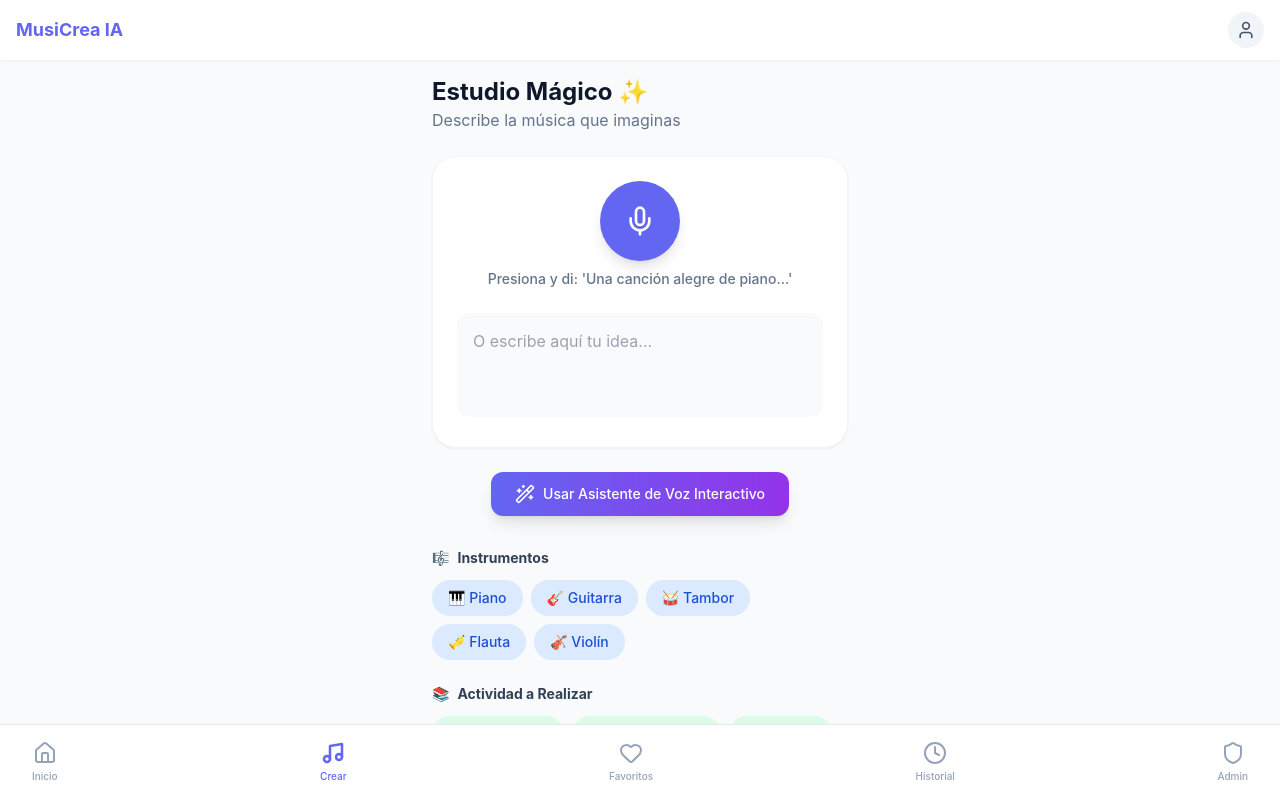
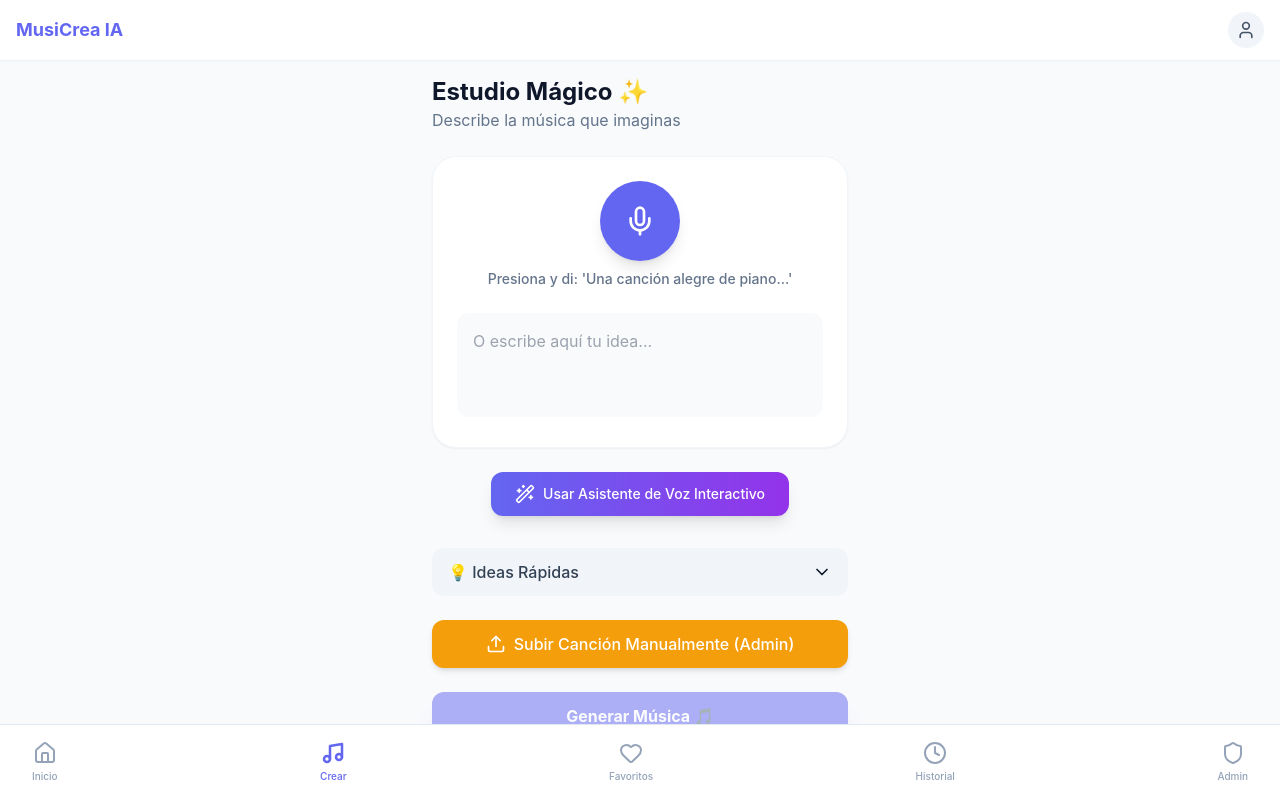
Before and after one commit to RicardoDQ73/swift-comet, a React (Vite) app in the folder frontend_new/: page /create in a window 1280 px wide. Shown: the top 800 px of the page. Built offline with nearby package versions, Linux system fonts and the light colour scheme; sample sign-in values are in the browser's storage.

Commit message:
Made quick ideas section collapsible with dropdown toggle

```diff
--- a/frontend_new/src/pages/CreateMusic.jsx
+++ b/frontend_new/src/pages/CreateMusic.jsx
@@ -1,6 +1,6 @@
 import React, { useState } from 'react';
 import { useNavigate } from 'react-router-dom';
-import { Wand2, Upload } from 'lucide-react';
+import { Wand2, Upload, ChevronDown } from 'lucide-react';
 import Button from '../components/ui/Button';
 import VoiceInput from '../components/VoiceInput';
 import HandsFreeAssistant from '../components/HandsFreeAssistant';
@@ -22,6 +22,9 @@
         audioFile: null
     });
     const [uploading, setUploading] = useState(false);
+
+    // Collapsible sections state
+    const [showQuickIdeas, setShowQuickIdeas] = useState(false);
 
     // Check if user is admin
     const userRole = localStorage.getItem('role');
@@ -130,8 +133,20 @@
                 </button>
             </div>
 
+            {/* Collapsible Quick Ideas */}
+            <div className="mb-6">
+                <button
+                    onClick={() => setShowQuickIdeas(!showQuickIdeas)}
+                    className="w-full py-3 px-4 bg-slate-100 hover:bg-slate-200 rounded-xl flex items-center justify-between transition-colors"
+                >
+                    <span className="font-medium text-slate-700">💡 Ideas Rápidas</span>
+                    <ChevronDown size={20} className={`transition-transform ${showQuickIdeas ? 'rotate-180' : ''}`} />
+                </button>
+            </div>
+
             {/* Categorías de Ideas Rápidas */}
-            <div className="mb-8 space-y-6">
+            {showQuickIdeas && (
+                <div className="mb-8 space-y-6 animate-in fade-in duration-200">
                     {/* Instrumentos */}
                     <div>
                         <h3 className="text-sm font-bold text-slate-700 mb-3 flex items-center gap-2">
@@ -195,6 +210,7 @@
                         </div>
                     </div>
                 </div>
+            )}
 
             {/* Admin Upload Button */}
             {userRole === 'admin' && (
```
Lines whose indentation alone changed are shown as unchanged.
